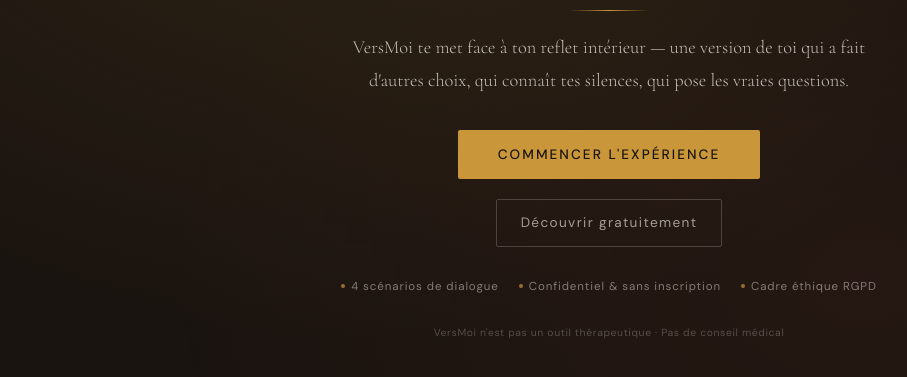
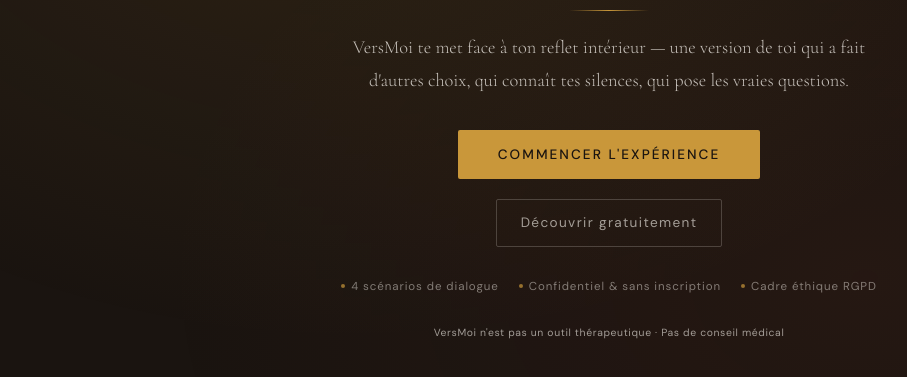
Before and after one commit to jpeul28-wq/versmoi, a website: page public/index.html in a window 1280 px wide. Shown: the part 361-738 px from the top of the page, without its empty margins (31-938 px from the left). Drawn offline with nearby package versions, Linux system fonts and the light colour scheme.

Commit message:
mentions legales

```diff
--- a/public/index.html
+++ b/public/index.html
@@ -550,7 +550,7 @@
       <div class="feature-pill"><div class="feature-dot"></div> Confidentiel & sans inscription</div>
       <div class="feature-pill"><div class="feature-dot"></div> Cadre éthique RGPD</div>
     </div>
-    <p style="font-size:0.65rem;color:rgba(250,246,240,0.25);margin-top:2rem;letter-spacing:0.06em;">
+    <p style="font-size:0.65rem;color:rgba(250,246,240,0.6);margin-top:2rem;letter-spacing:0.06em;">
       VersMoi n'est pas un outil thérapeutique · Pas de conseil médical
     </p>
   </div>
```
